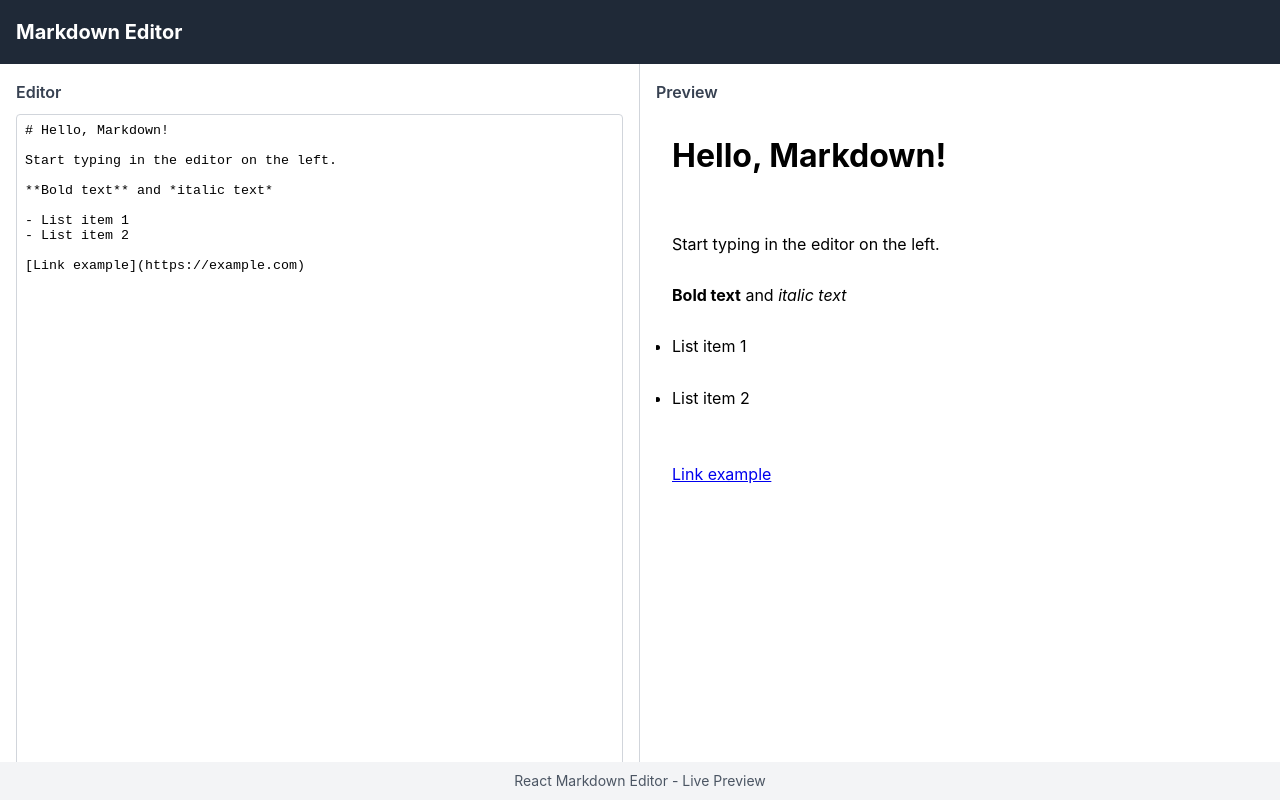
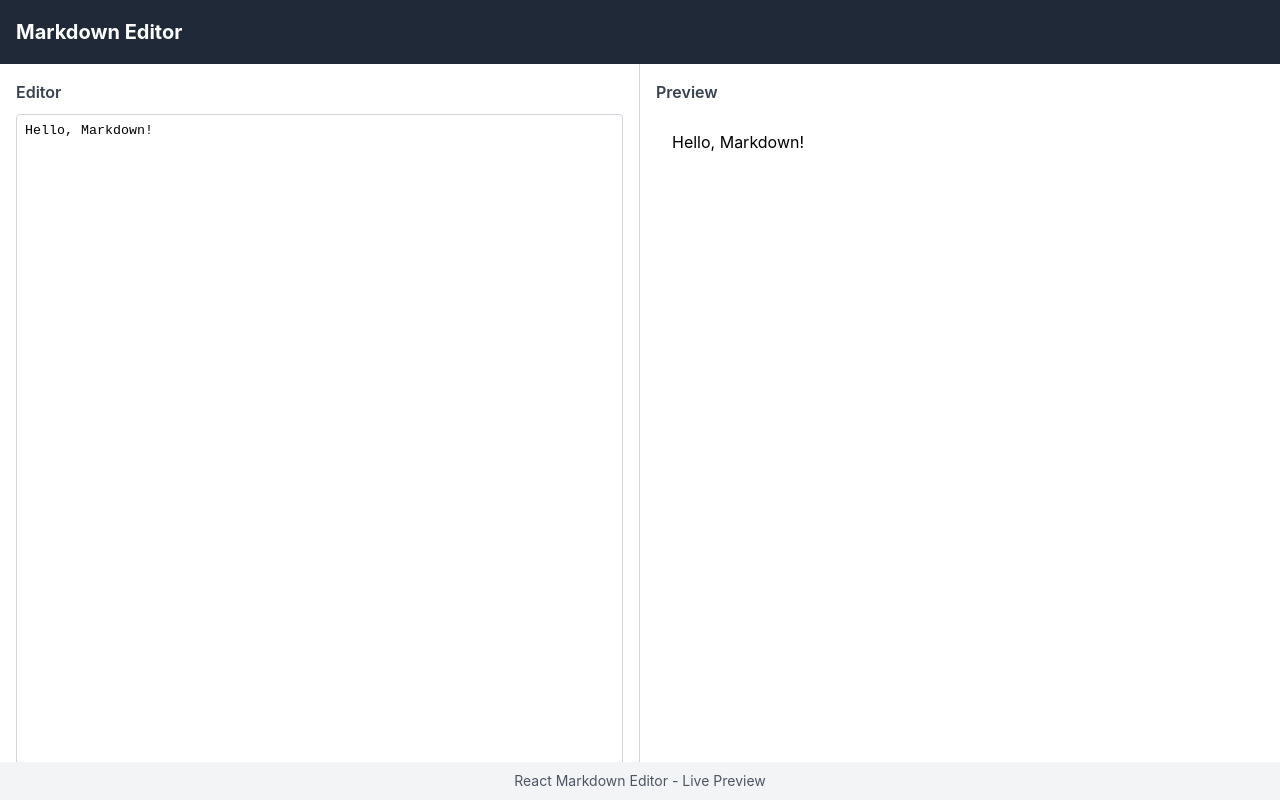
Before and after one commit to acciojob/markdown-Jpfpp12, a React app: page / in a window 1280 px wide. Built offline with nearby package versions, Linux system fonts and the light colour scheme.

Commit message:
{commit_message}

```diff
--- a/src/components/MarkdownEditor.js
+++ b/src/components/MarkdownEditor.js
@@ -1,7 +1,7 @@
 import React, { useState, useEffect } from 'react';
 
 const MarkdownEditor = () => {
-  const [markdownText, setMarkdownText] = useState('# Hello, Markdown!\n\nStart typing in the editor on the left.\n\n**Bold text** and *italic text*\n\n- List item 1\n- List item 2\n\n[Link example](https://example.com)');
+  const [markdownText, setMarkdownText] = useState('Hello, Markdown!');
   const [htmlOutput, setHtmlOutput] = useState('');
   const [loading, setLoading] = useState(false);
 
```
